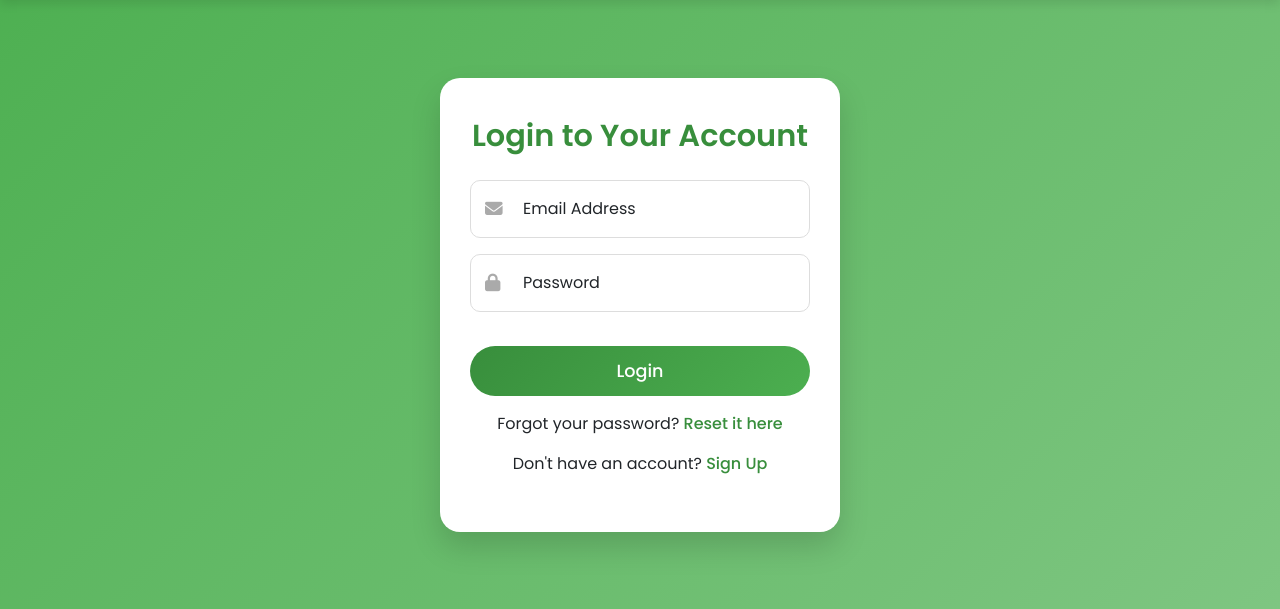
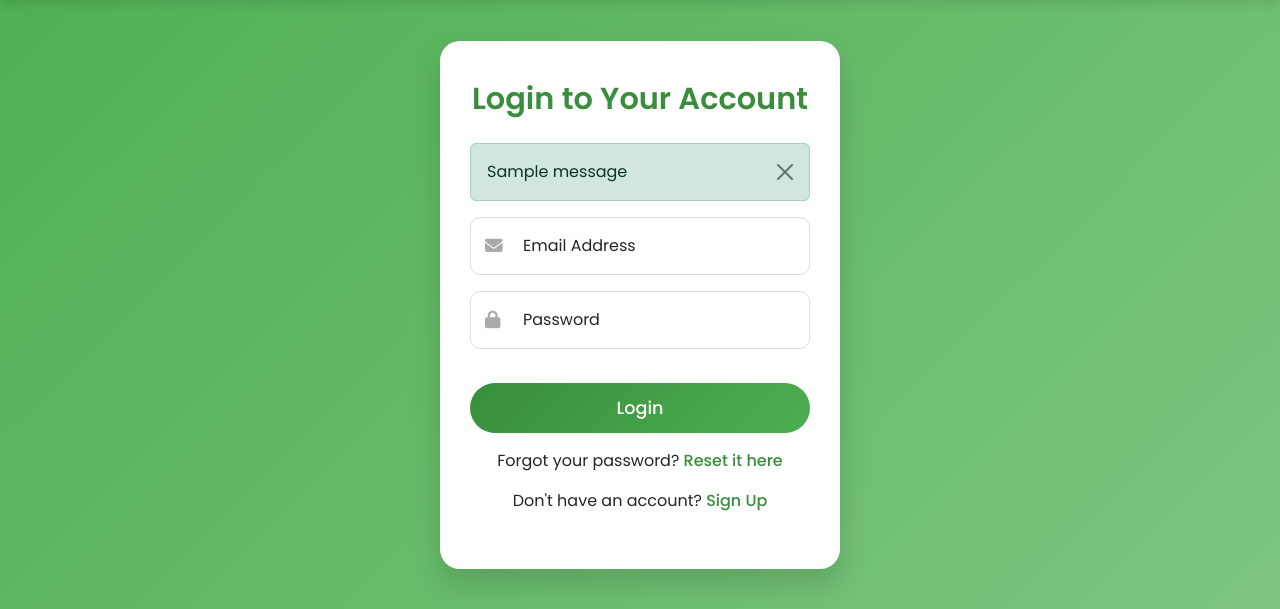
Before and after one commit to bhupesh-6124/diabetes_prediction1, a Flask app: page / in a window 1280 px wide. Shown: the part 85-694 px from the top of the page. Run offline with Flask 3, Linux system fonts and the light colour scheme; tables that the repository leaves empty hold one stand-in row (values such as "Sample post"); one stand-in notice (Sample message) is shown; parts of the project's set-up code (start-up, migrations or seed data) failed here and were passed over; some libraries are stand-ins or nearby versions.

Commit message:
Update login.html

```diff
--- a/templates/login.html
+++ b/templates/login.html
@@ -170,9 +170,21 @@
 <div class="login-container">
     <div class="login-card">
         <h2>Login to Your Account</h2>
+        <!-- Flash messages -->
+    {% with messages = get_flashed_messages(with_categories=true) %}
+    {% if messages %}
+        {% for category, message in messages %}
+        <div class="alert alert-{{ category }} alert-dismissible fade show" role="alert">
+            {{ message }}
+            <button type="button" class="btn-close" data-bs-dismiss="alert" aria-label="Close"></button>
+        </div>
+        {% endfor %}
+    {% endif %}
+    {% endwith %}
         <form action="/login" method="POST">
             <div class="form-floating input-icon mb-3">
-                <input type="email" class="form-control" id="email" name="email" placeholder="Email Address" required>
+                <input type="email" class="form-control" id="email" name="email" placeholder="Email Address"
+                value="{{ request.form.get('email', '') }}" required>
                 <i class="fa fa-envelope"></i>
                 <label for="email">Email Address</label>
             </div>
```
